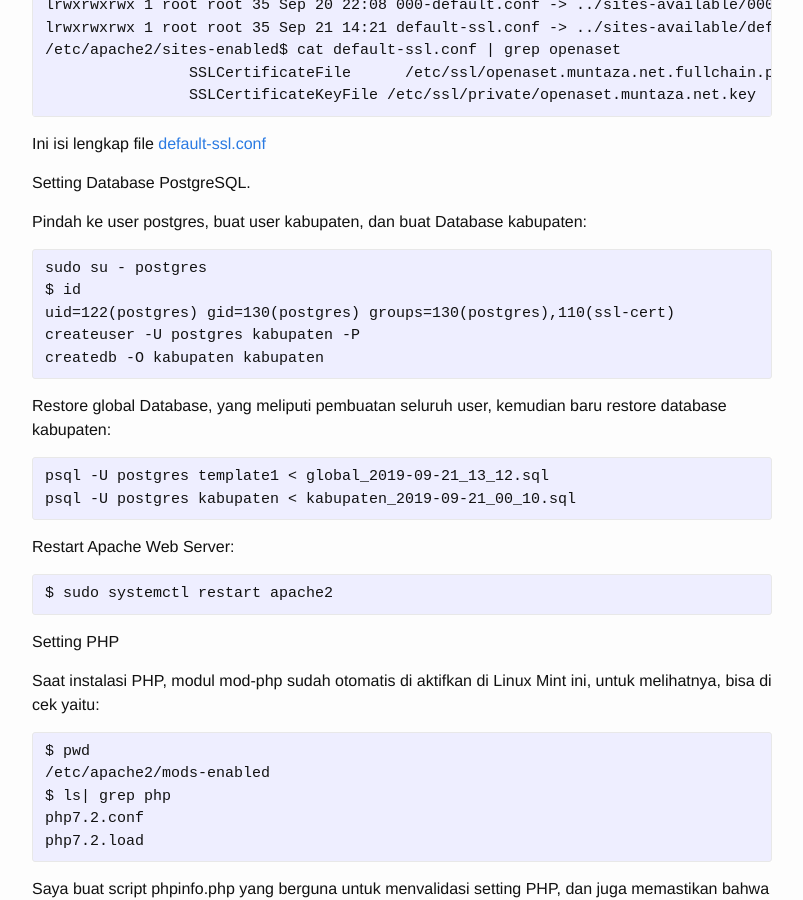
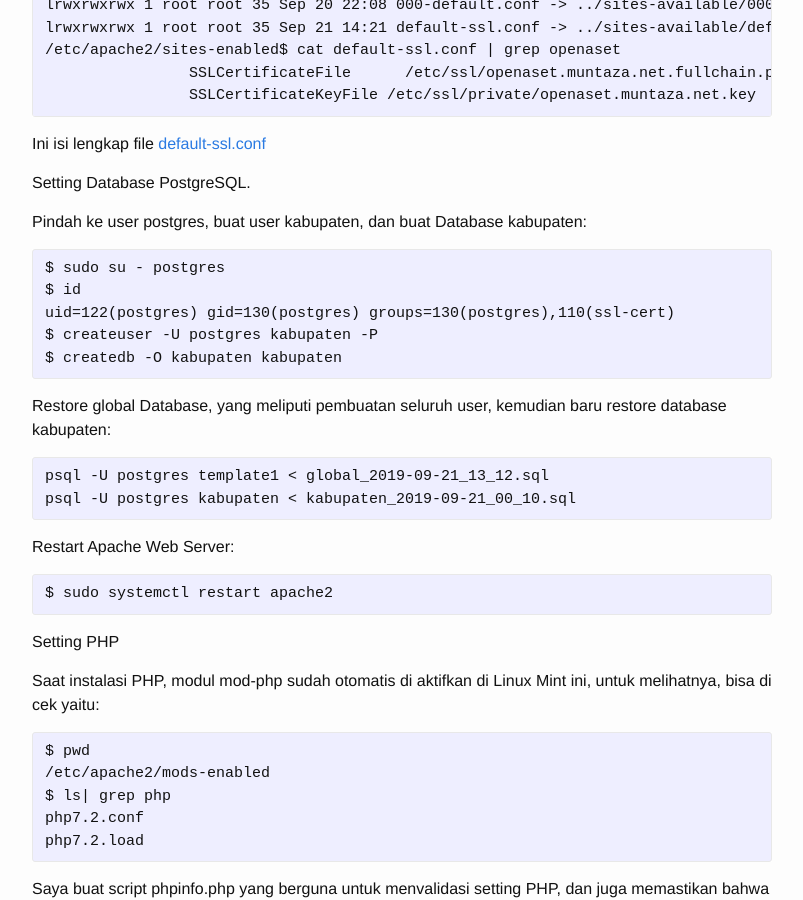
Before and after one commit to muntaza/muntaza.github.io, a Jekyll site: the page built from _posts/2019-09-21-openaset-linux-mint.markdown, in a window 1280 px wide and 900 px high, scrolled down 3796 px. Shown: the whole window, without its empty margins (238-1041 px from the left). Built offline with Jekyll 4.4.1, drawn with Linux system fonts in a browser that asks for light colours.

```diff
--- a/_posts/2019-09-21-openaset-linux-mint.markdown
+++ b/_posts/2019-09-21-openaset-linux-mint.markdown
@@ -248,11 +248,11 @@ Setting Database PostgreSQL.
 Pindah ke user postgres, buat user kabupaten, dan buat Database kabupaten:
 
 {% highlight text %}
-sudo su - postgres
+$ sudo su - postgres
 $ id
 uid=122(postgres) gid=130(postgres) groups=130(postgres),110(ssl-cert)
-createuser -U postgres kabupaten -P
-createdb -O kabupaten kabupaten
+$ createuser -U postgres kabupaten -P
+$ createdb -O kabupaten kabupaten
 {% endhighlight %}
 
 Restore global Database, yang meliputi pembuatan seluruh user,
```
